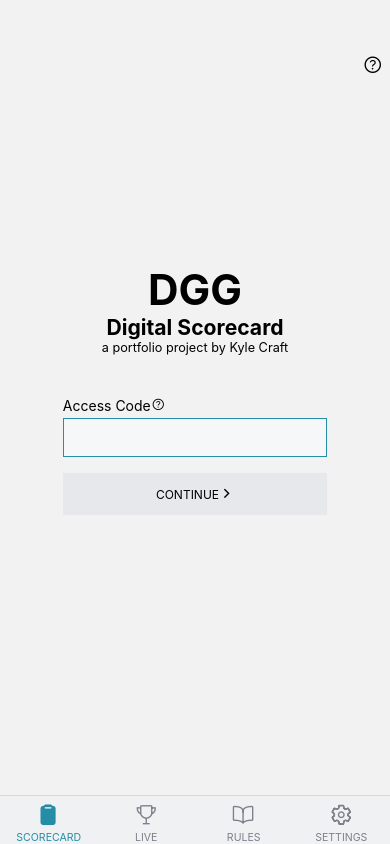
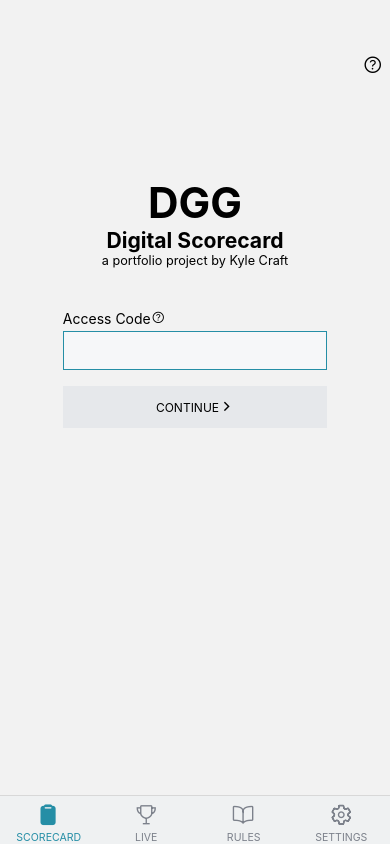
Before and after one commit to craftjk/DGGLive, a React Native app: screen /Scorecard in a window 390 px wide. Built offline with nearby package versions, Linux system fonts and the light colour scheme; what react-native-popup-menu would draw is missing.

Commit message:
shifted ScoreCard screen stuff up a bit

```diff
--- a/screens/ScorecardScreen.js
+++ b/screens/ScorecardScreen.js
@@ -76,9 +76,10 @@ const styles = StyleSheet.create({
     alignItems: "center",
     flexDirection: "row",
     justifyContent: "center",
-    marginVertical: moderateScale(15),
+    marginTop: moderateScale(15),
     height: moderateScale(40),
     width: moderateScale(250),
+    marginBottom: moderateScale(180),
   },
 });
 
```
